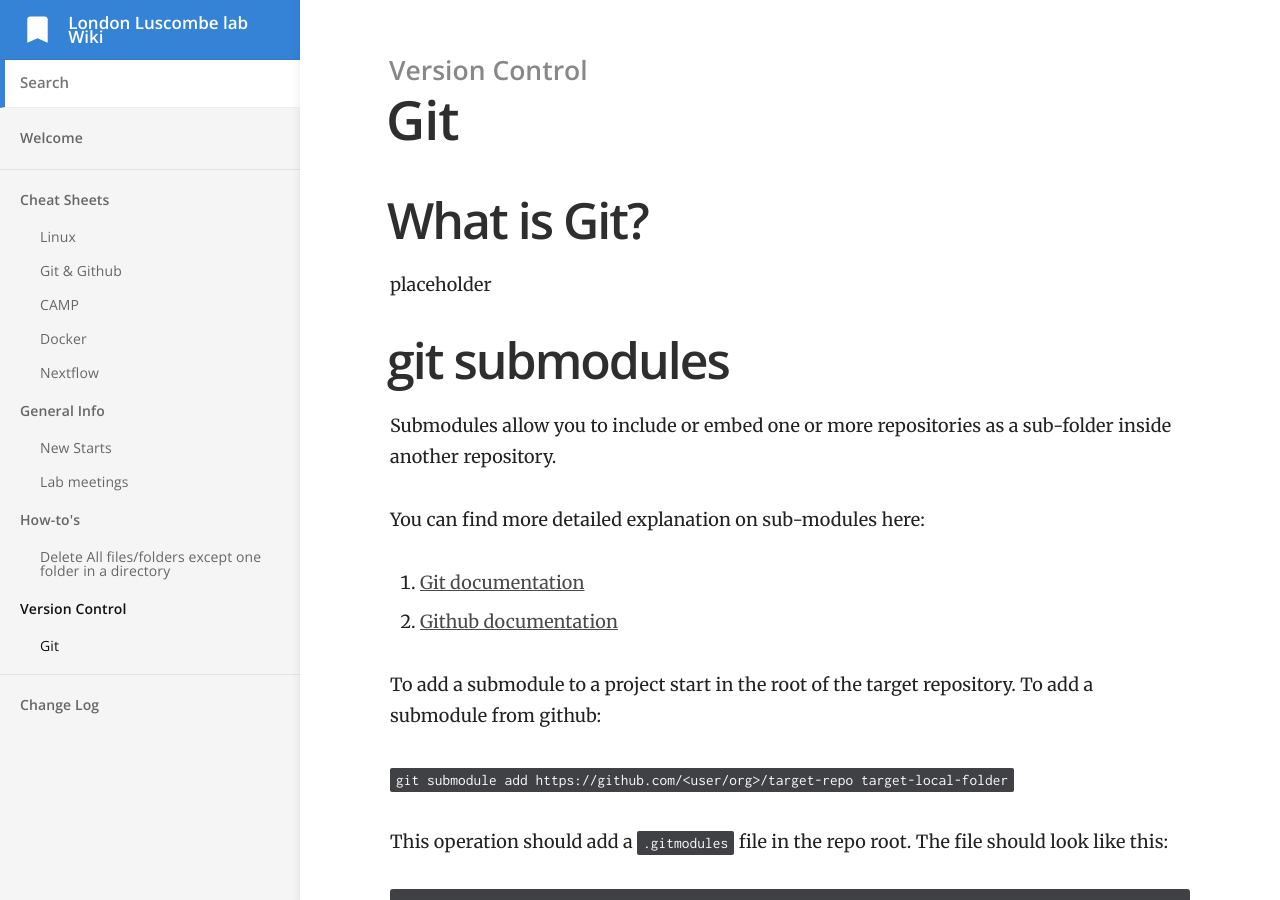
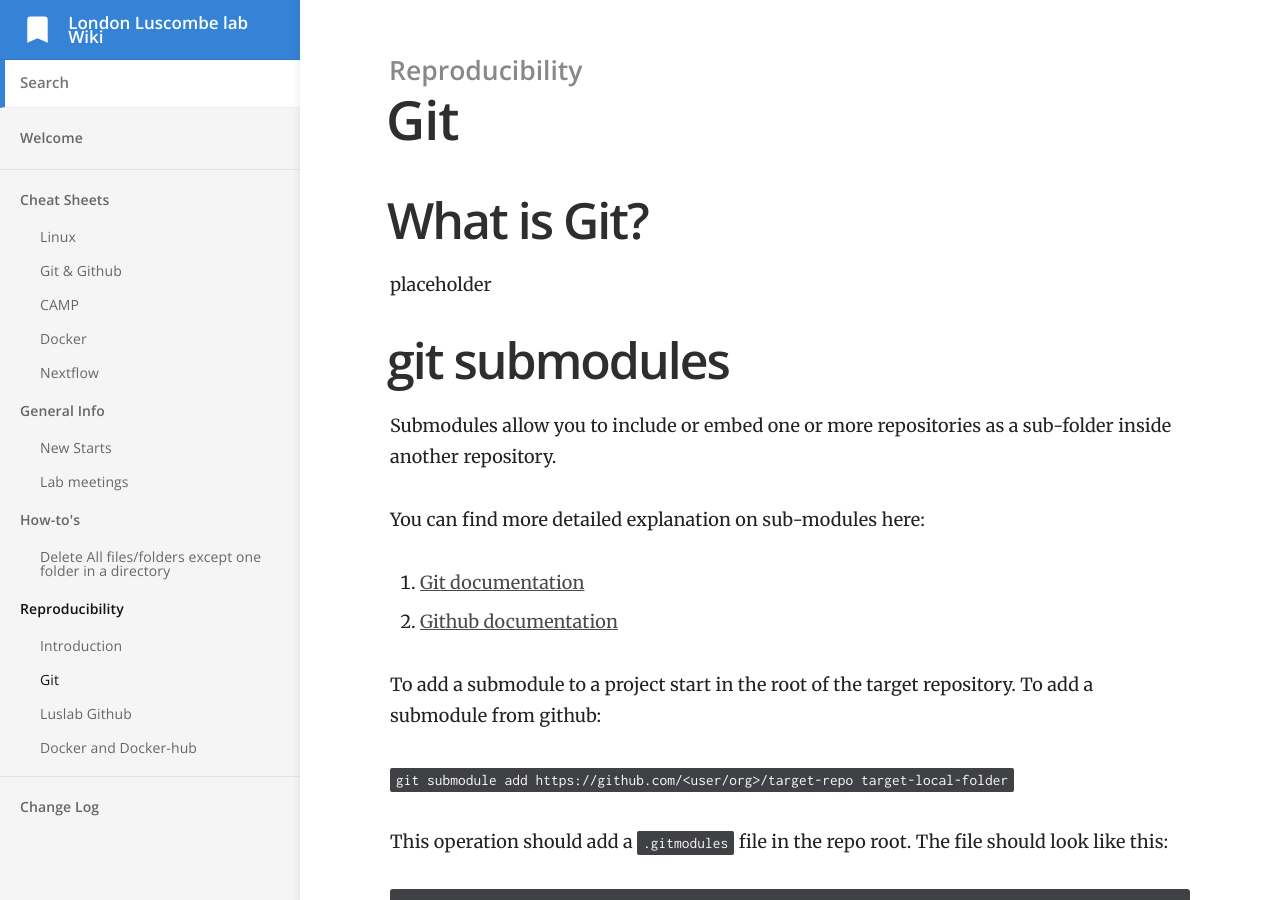
Before and after one commit to luslab/luslab.github.io, a Jekyll site: the page built from _docs/reproducibility/git.md, in a window 1280 px wide and 900 px high. Built offline with Jekyll 4.4.1, drawn with Linux system fonts in a browser that asks for light colours.

Commit message:
reproducibility changes

```diff
--- /dev/null
+++ b/_docs/reproducibility/docker.md
@@ -0,0 +1,5 @@
+---
+title: Docker and Docker-hub
+category: Reproducibility
+order: 4
+---
--- a/_docs/version-control-collaberation/git.md
+++ b/_docs/reproducibility/git.md
@@ -1,7 +1,7 @@
 ---
 title: Git
-category: Version Control
-order: 1
+category: Reproducibility
+order: 2
 ---
 
 # What is Git?
--- /dev/null
+++ b/_docs/reproducibility/luslab-github.md
@@ -0,0 +1,5 @@
+---
+title: Luslab Github
+category: Reproducibility
+order: 3
+---
```
Also changed, not shown: _docs/reproducibility/intro.md (added, +25 -0 lines), images/reproducibility_workflow.jpg (added).
